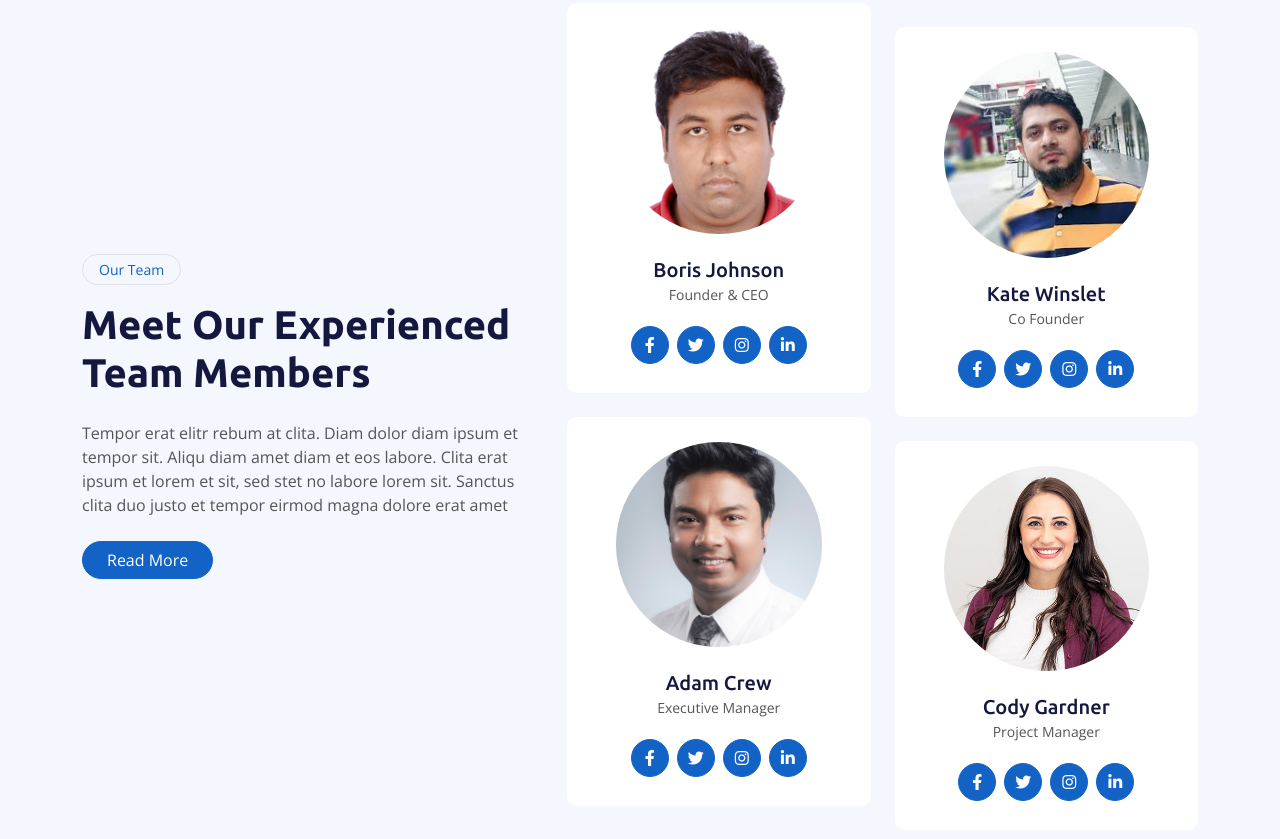
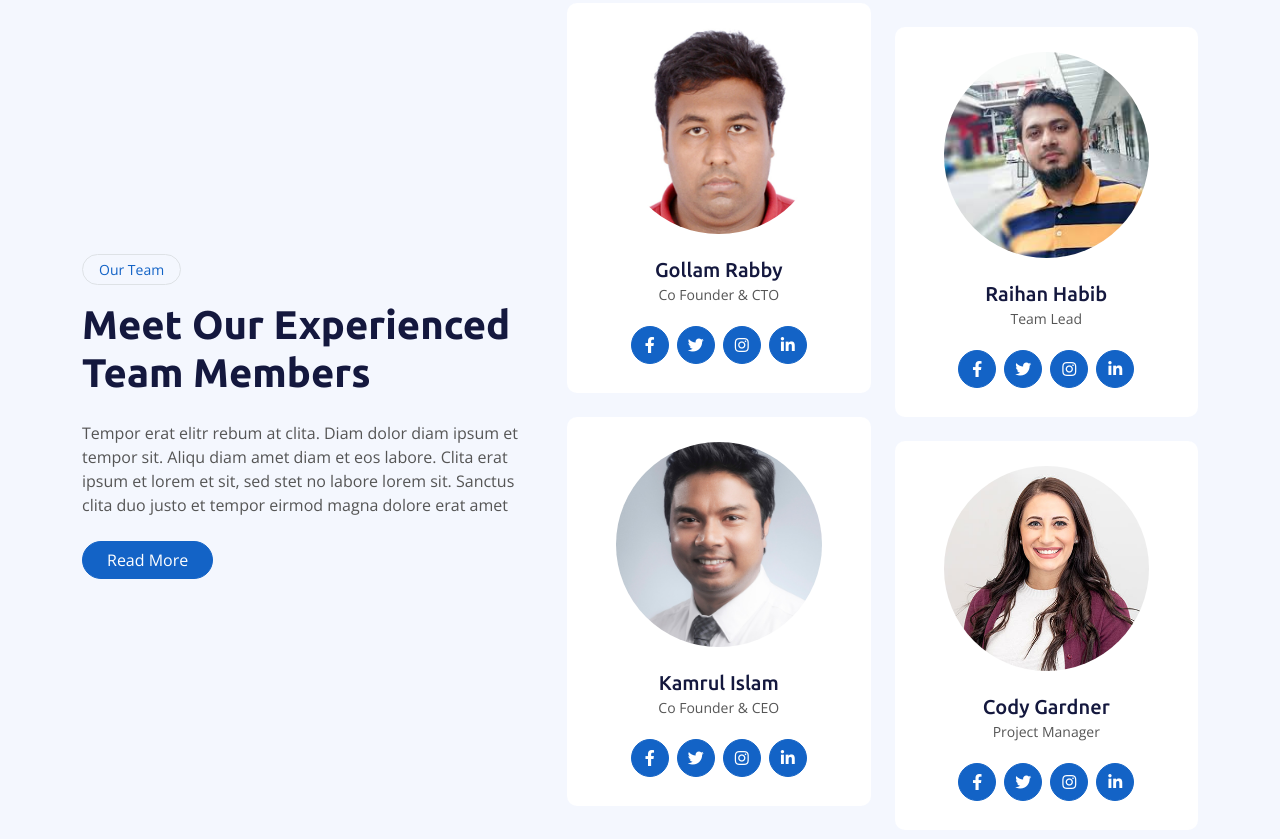
Before and after one commit to corei5/AI4DE, a plain HTML site: page team.html in a window 1280 px wide. Shown: the part 537-1376 px from the top of the page. Drawn offline with nearby package versions, Linux system fonts and the light colour scheme.

Commit message:
Update team.html

```diff
--- a/team.html
+++ b/team.html
@@ -144,8 +144,8 @@
                                 <div class="col-12 wow fadeIn" data-wow-delay="0.1s">
                                     <div class="team-item bg-white text-center rounded p-4 pt-0">
                                         <img class="img-fluid rounded-circle p-4" src="img/team-1.jpg" alt="">
-                                        <h5 class="mb-0">Boris Johnson</h5>
-                                        <small>Founder & CEO</small>
+                                        <h5 class="mb-0">Gollam Rabby</h5>
+                                        <small>Co Founder & CTO</small>
                                         <div class="d-flex justify-content-center mt-3">
                                             <a class="btn btn-square btn-primary m-1" href=""><i
                                                     class="fab fa-facebook-f"></i></a>
@@ -161,8 +161,8 @@
                                 <div class="col-12 wow fadeIn" data-wow-delay="0.5s">
                                     <div class="team-item bg-white text-center rounded p-4 pt-0">
                                         <img class="img-fluid rounded-circle p-4" src="img/team-2.jpg" alt="">
-                                        <h5 class="mb-0">Adam Crew</h5>
-                                        <small>Executive Manager</small>
+                                        <h5 class="mb-0">Kamrul Islam</h5>
+                                        <small>Co Founder & CEO</small>
                                         <div class="d-flex justify-content-center mt-3">
                                             <a class="btn btn-square btn-primary m-1" href=""><i
                                                     class="fab fa-facebook-f"></i></a>
@@ -182,8 +182,8 @@
                                 <div class="col-12 wow fadeIn" data-wow-delay="0.3s">
                                     <div class="team-item bg-white text-center rounded p-4 pt-0">
                                         <img class="img-fluid rounded-circle p-4" src="img/team-3.jpg" alt="">
-                                        <h5 class="mb-0">Kate Winslet</h5>
-                                        <small>Co Founder</small>
+                                        <h5 class="mb-0">Raihan Habib</h5>
+                                        <small>Team Lead</small>
                                         <div class="d-flex justify-content-center mt-3">
                                             <a class="btn btn-square btn-primary m-1" href=""><i
                                                     class="fab fa-facebook-f"></i></a>
```
